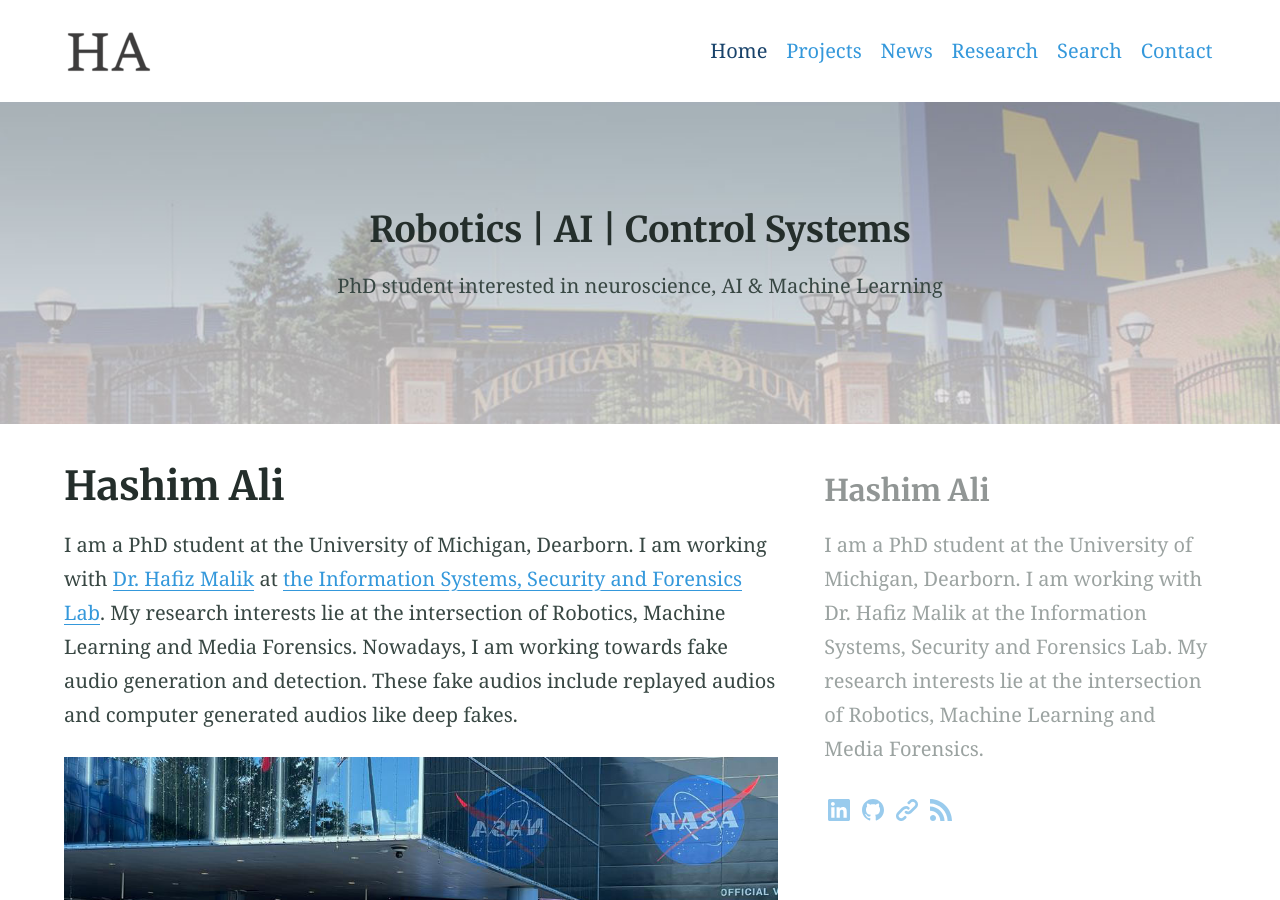
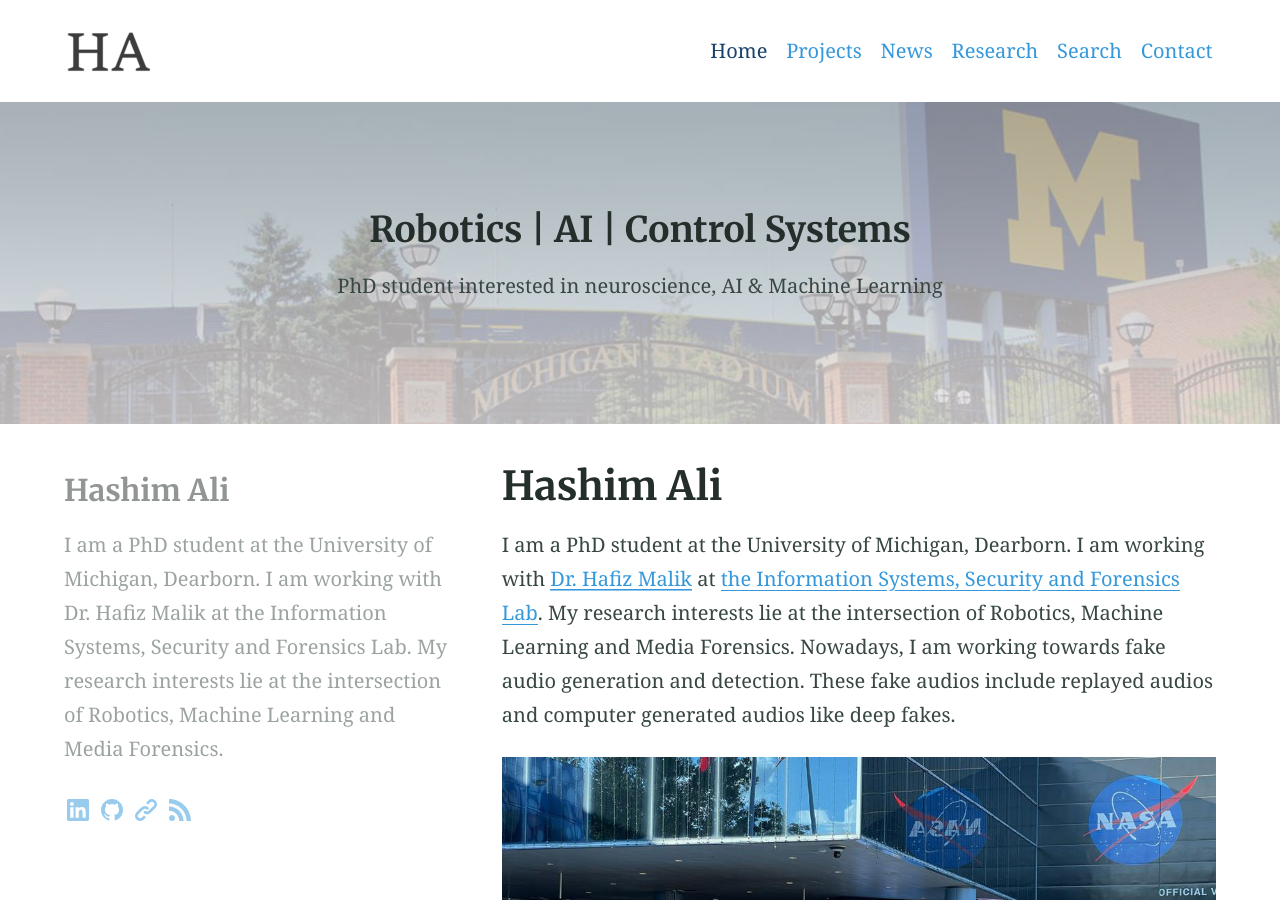
Before and after one commit to Fakeha-38/fakeha-38.github.io, a Jekyll site: the page built from index.md, in a window 1280 px wide and 900 px high. Built offline with Jekyll 4.4.1, drawn with Linux system fonts in a browser that asks for light colours.

Commit message:
Update site-aside.html

```diff
--- a/_includes/site-aside.html
+++ b/_includes/site-aside.html
@@ -1,4 +1,4 @@
-<aside class="aside  typeset  aside--{{ include.align | default: 'right' }}">
+<aside class="aside  typeset  aside--{{ include.align | default: 'left' }}">
 
   {% if page.layout == "post" %}
     <section class="section  section--related-posts">
```
